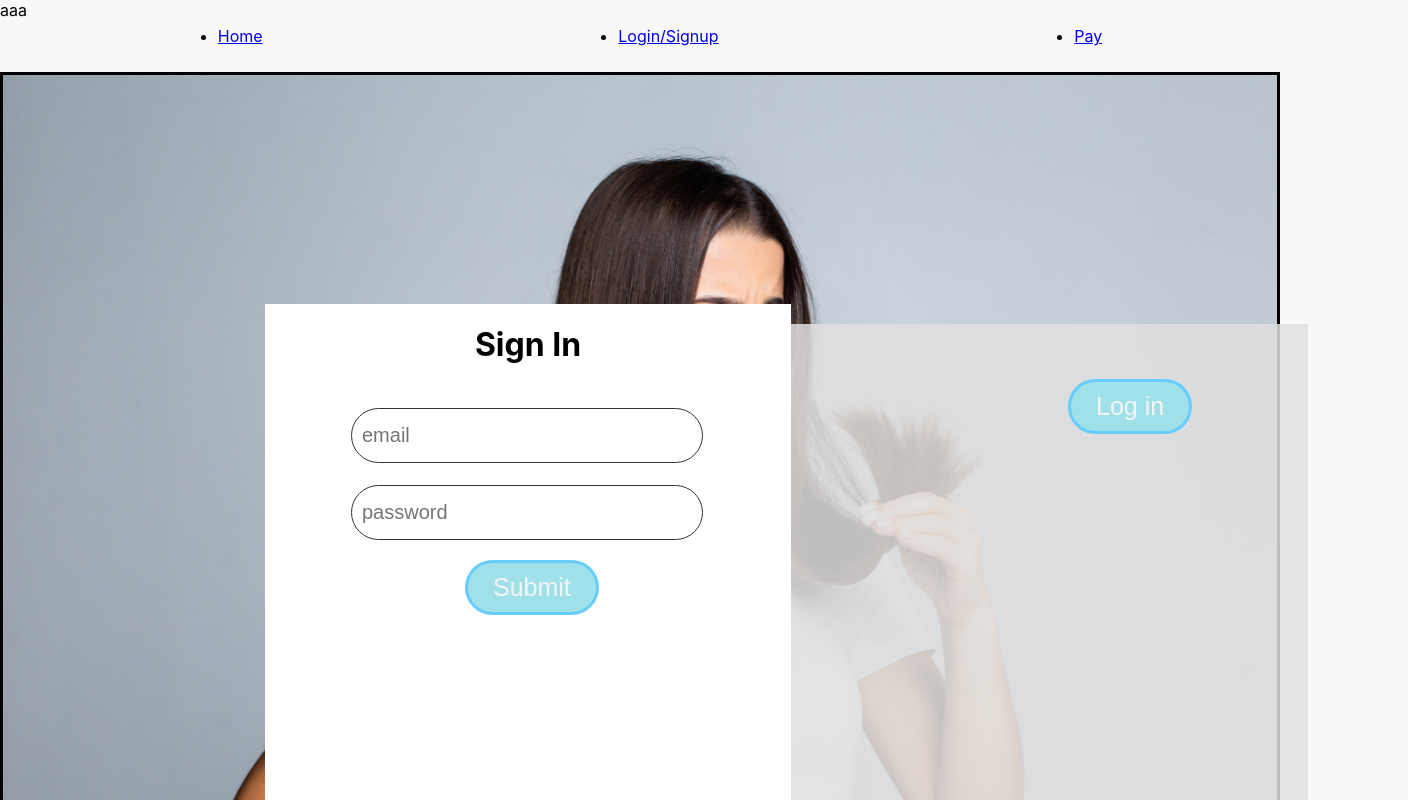
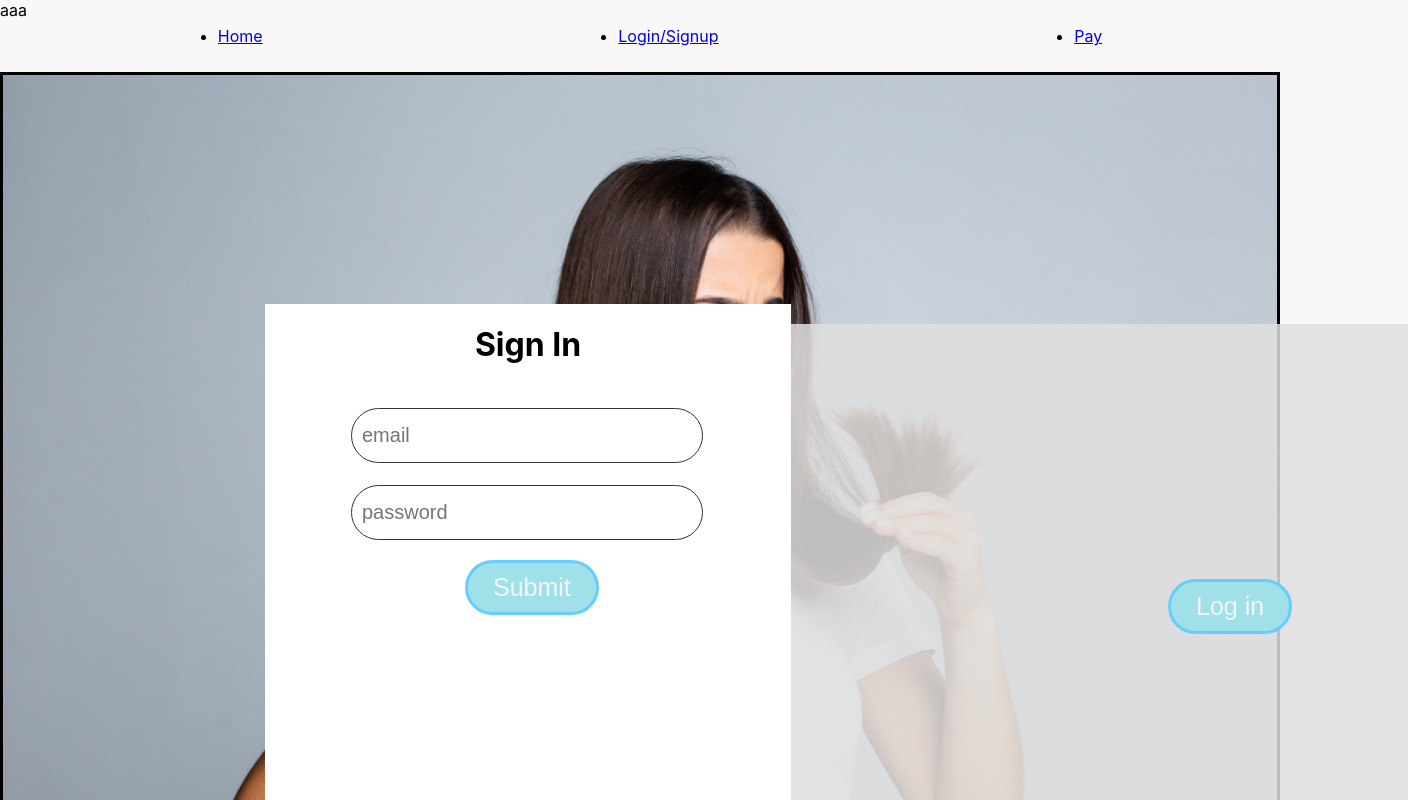
Before and after one commit to shashtag/D-NGO, a React (Create React App) app: page /LoginAndSignup in a window 1280 px wide. Shown: the top 800 px of the page, 1408 px wide, since content can reach past the window. Built offline with nearby package versions, Linux system fonts and the light colour scheme.

Commit message:
css improved

```diff
--- a/src/Pages/SignInpage/SignIn.scss
+++ b/src/Pages/SignInpage/SignIn.scss
@@ -54,4 +54,6 @@
     background: rgba(224, 224, 224, 0.85);;
     margin: 249px 0 0 265px;
     z-index: -2;
+    padding-left: 100px;
+    padding-top: 200px;
 }
```
Also changed, not shown: 1 other file (tests, documents, lock files or other folders).
